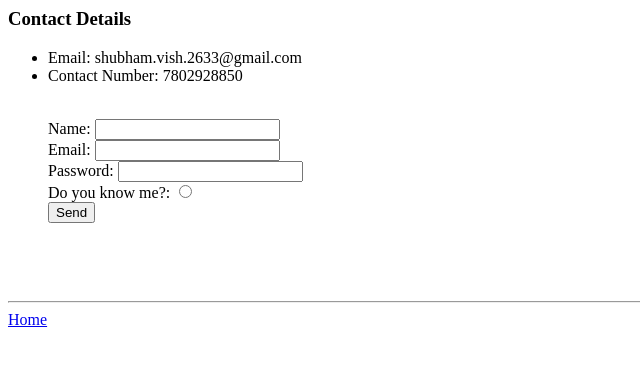
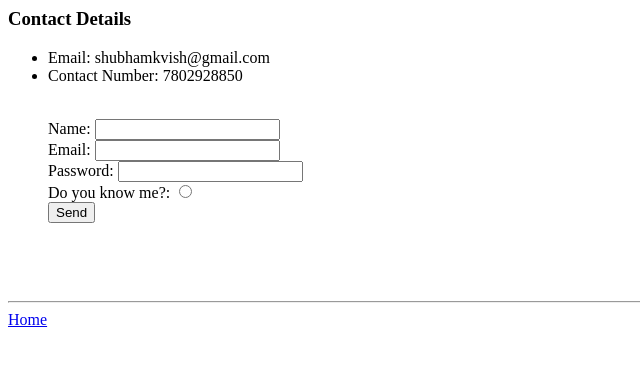
Before and after one commit to ShubhamVishwakarma11-zz/HTML-Personal-Site, a plain HTML site: page contact-me.html in a window 1280 px wide. Shown: the full height of the page, 0-640 px from the left. Drawn offline with Linux system fonts and the light colour scheme.

Commit message:
Update contact-me.html

```diff
--- a/contact-me.html
+++ b/contact-me.html
@@ -6,7 +6,7 @@
     <body>
         <h3> Contact Details </h3>
         <ul>
-            <li> Email: shubham.vish.2633@gmail.com </li>
+            <li> Email: shubhamkvish@gmail.com </li>
             <li> Contact Number: 7802928850 </li>
             <br>
         </ul>
```
